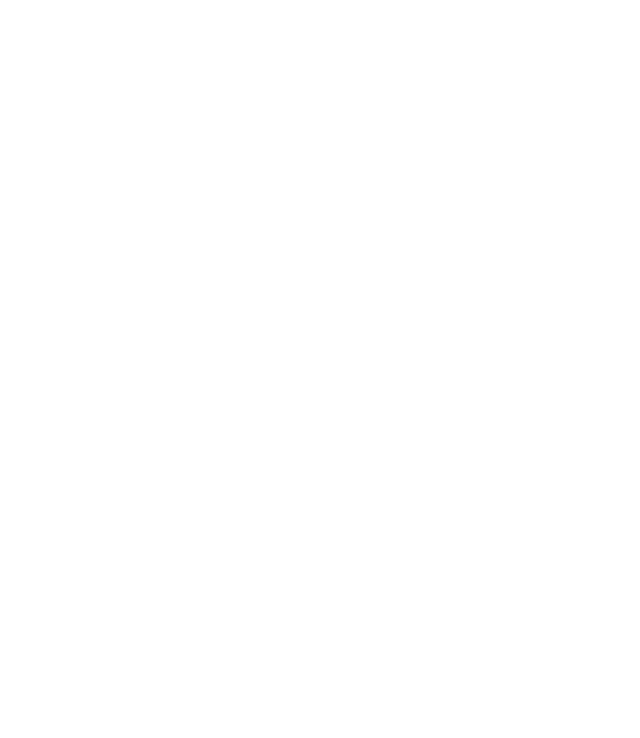
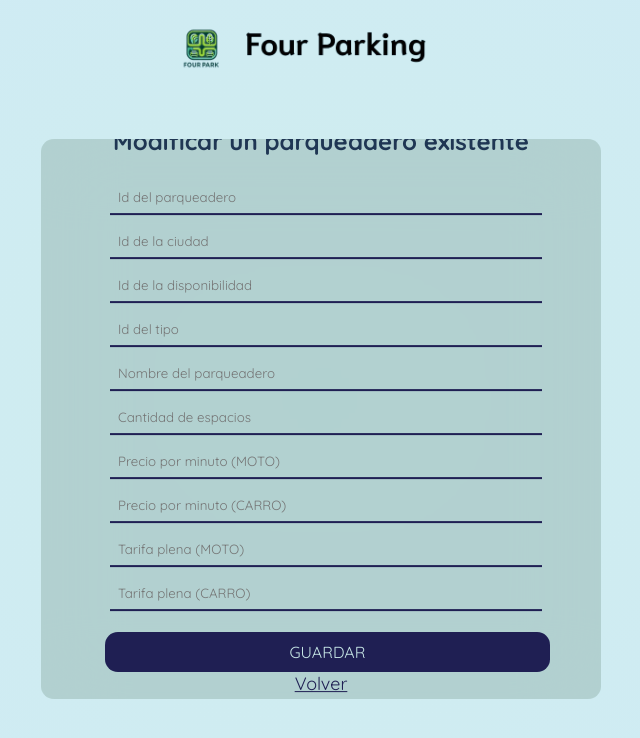
Before and after one commit to JuanAndresGonzalez/four-park, a React (Vite) app: page /modificarParqueadero in a window 1280 px wide. Before the commit this address had no page. Shown: the top 738 px of the page, without its empty margins (319-959 px from the left). Built offline with nearby package versions, Linux system fonts and the light colour scheme.

Commit message:
Se agrega boton eliminar parqueadero y  modificar parqueadero a la vista gerente

```diff
--- a/src/AddParking.module.css
+++ b/src/AddParking.module.css
@@ -35,7 +35,7 @@
 }
 
 .formcontainer {
-  height: 800px;
+  height: 1000px;
   position: relative;
   z-index: 8;
   padding: 1vw;
--- a/src/Gerente.css
+++ b/src/Gerente.css
@@ -22,7 +22,7 @@
   }
 
   .formcontainer {
-    height: 280px;
+    height: 380px;
     position: relative;
     z-index: 1;
     padding: 4vw;
--- a/src/Parqueadero.module.css
+++ b/src/Parqueadero.module.css
@@ -53,7 +53,6 @@
   font-family: "Quicksand", serif;
   font-size: 18px;
   text-decoration: none;
-
 }
 
 .navLinks a {
@@ -80,6 +79,7 @@
   font-weight: 600;
   border-radius: 6%;
 }
+
 .Gerentebutton{
   background-color: #A91127;
   color: #f3f2ed;
@@ -94,6 +94,7 @@
   font-weight: 600;
   border-radius: 6%;
 }
+
 .Gerentebutton:hover {
   background-color: #bc5878;
 }
--- a/src/Somos.module.css
+++ b/src/Somos.module.css
@@ -21,7 +21,7 @@
   position: relative;
 }
 
-.logocontainer {
+.logocontainer{
   position: absolute;
   top: 10px;
   left: 10px;
@@ -45,26 +45,26 @@
   display: flex;
   align-items: center;
   background-color: transparent;
-  color: #121214;
+  color:#121214;
   border: none;
-  cursor: pointer;
+  cursor:pointer;
   font-family: "Quicksand", serif;
   font-size: 18px;
   text-decoration: none;
 }
 
 .navLinks a {
-  color: #121214;
-  margin-right: 10px;
-  font-weight: 600;
-  text-decoration: none;
+color: #121214;
+margin-right: 10px;
+font-weight: 600;
+text-decoration: none;
 }
 
 .navLinks a:last-child {
   margin-right: 0;
 }
 
-.Reservationbutton {
+.Reservationbutton{
   background-color: #A91127;
   color: #f3f2ed;
   border: none;
@@ -72,11 +72,30 @@
   cursor: pointer;
   transition: background-color 0.3s;
   position: absolute;
-  top: 10px;
-  right: 20px;
+  top: 10px; /* Añadido */
+  right: 20px; /* Añadido */
   font-family: "Quicksand", serif;
   font-weight: 600;
   border-radius: 6%;
+}
+
+.Gerentebutton{
+  background-color: #A91127;
+  color: #f3f2ed;
+  border: none;
+  padding: 10px 20px;
+  cursor: pointer;
+  transition: background-color 0.3s;
+  position: absolute;
+  top: 10px; /* Añadido */
+  right: 165px; /* Añadido */
+  font-family: "Quicksand", serif;
+  font-weight: 600;
+  border-radius: 6%;
+}
+
+.Gerentebutton:hover {
+  background-color: #bc5878;
 }
 
 .Reservationbutton:hover {
--- a/src/gerente.jsx
+++ b/src/gerente.jsx
@@ -22,6 +22,8 @@
       <div className="formcontainer">
         <h1>Panel del Gerente</h1>
         <button className="actionButton" onClick={() => navigateTo('/agregarParqueadero')}>Agregar un nuevo parqueadero</button><br />
+        <button className="actionButton" onClick={() => navigateTo('/modificarParqueadero')}>Modificar un parqueadero existente</button><br />
+        <button className="actionButton" onClick={() => navigateTo('/emploRegister')}>Eliminar un parqueadero</button><br />
         <button className="actionButton" onClick={() => navigateTo('/emploRegister')}>Registrar Empleado</button><br />
         <button className="actionButton" onClick={() => navigateTo('/ver-informe')}>Ver Informe</button>
         <p>
--- a/src/main.jsx
+++ b/src/main.jsx
@@ -14,6 +14,7 @@
 import Somos from './somos';
 import EmploRegister from './emploRegister';
 import Gerente from './gerente';
+import ModificarParqueadero from './modificarParqueadero';
 
 ReactDOM.createRoot(document.getElementById('root')).render(
   <Router>
@@ -30,6 +31,7 @@
       <Route path='/somos' element={<Somos/>}/>
       <Route path='/emploRegister' element={<EmploRegister/>}/>
       <Route path='/gerente' element={<Gerente/>}/>
+      <Route path='/modificarParqueadero' element={<ModificarParqueadero/>}/>
     </Routes>
   </Router>
 );
--- a/src/modificarParqueadero.jsx
+++ b/src/modificarParqueadero.jsx
@@ -1,14 +1,22 @@
 import React, { useState } from 'react';
+import { useNavigate } from 'react-router-dom';
+import styles from './AddParking.module.css';
+import logo from './assets/img/logo.png';
 
-function ModificarParqueadero() {
+const AgregarParqueadero = () => {
+  const navigate = useNavigate();
+
   const [form, setForm] = useState({
-    ciudad: '',
-    direccion: '',
-    capacidad: '',
-    horario: '',
-    telefono: '',
-    email: '',
-    codigo: ''
+    idparqueadero: '',
+    idciudad: '',
+    iddisponibilidad: '',
+    idtipo: '',
+    nombreparqueadero: '',
+    cantidadespacios: '',
+    preciomoto: '',
+    preciocarro: '',
+    tarifamoto: '',
+    tarifacarro: ''
   });
 
   const handleChange = e => {
@@ -20,43 +28,38 @@
 
   const handleSubmit = e => {
     e.preventDefault();
-    console.log(form);
+  };
+
+  const handleBackClick = () => {
+    navigate('/gerente');
   };
 
   return (
-    <form onSubmit={handleSubmit}>
-      <h1>Modificar parqueadero</h1>
-      <label>
-        Ciudad:
-        <input type="text" name="ciudad" onChange={handleChange} />
-      </label><br />
-      <label>
-        Dirección:
-        <input type="text" name="direccion" onChange={handleChange} />
-      </label><br />
-      <label>
-        Capacidad:
-        <input type="text" name="capacidad" onChange={handleChange} />
-      </label><br />
-      <label>
-        Horario:
-        <input type="text" name="horario" onChange={handleChange} />
-      </label><br />
-      <label>
-        Teléfono:
-        <input type="text" name="telefono" onChange={handleChange} />
-      </label><br />
-      <label>
-        E-mail:
-        <input type="text" name="email" onChange={handleChange} />
-      </label><br />
-      <label>
-        Código:
-        <input type="text" name="codigo" onChange={handleChange} />
-      </label><br />
-      <button type="submit">GUARDAR</button>
-    </form>
+    <div className={styles.AddParking}>
+      <div className={styles.logocontainer}>
+        <img src={logo} alt="Four Parking logo" className={styles.logo} />
+      </div>
+      <div className={styles.formcontainer}>
+        <div className={styles.formcontent}>
+          <h2>Modificar un parqueadero existente</h2>
+          <form onSubmit={handleSubmit}>
+            <input type="number" placeholder="Id del parqueadero" name="idparqueadero" onChange={handleChange} /><br />
+            <input type="number" placeholder="Id de la ciudad"name="idciudad" onChange={handleChange} /><br />
+            <input type="number" placeholder="Id de la disponibilidad" name="iddisponibilidad" onChange={handleChange} /><br />
+            <input type="number" placeholder="Id del tipo" name="idtipo" onChange={handleChange} /><br />
+            <input type="text" placeholder="Nombre del parqueadero" name="nombreparqueadero" onChange={handleChange} /><br />
+            <input type="number" placeholder="Cantidad de espacios" name="cantidadespacios" onChange={handleChange} /><br />
+            <input type="number" placeholder="Precio por minuto (MOTO)" name="preciomoto" onChange={handleChange} /><br />
+            <input type="number" placeholder="Precio por minuto (CARRO)" name="preciocarro" onChange={handleChange} /><br />
+            <input type="number" placeholder="Tarifa plena (MOTO)" name="tarifamoto" onChange={handleChange} /><br />
+            <input type="number" placeholder="Tarifa plena (CARRO)" name="tarifacarro" onChange={handleChange} /><br />
+            <button type="submit">GUARDAR</button>
+          </form>
+          <p><button type="button" onClick={handleBackClick} className={styles.linkButton}>Volver</button></p>
+        </div>
+      </div>
+    </div>
   );
 }
 
-export default ModificarParqueadero;
+export default AgregarParqueadero;
--- a/src/somos.jsx
+++ b/src/somos.jsx
@@ -10,16 +10,21 @@
     navigate('/reserva'); // Navegar a la vista de reserva
   };
 
+  const handleGerenteClick = () => {
+    navigate('/gerente'); // Navegar a la vista de reserva
+  };
+
   return (
     <div className={styles.Somos}>
       <nav>
-       <div className={styles.logocontainer}>
+        <div className={styles.logocontainer}>
         <img src={logo} alt="Four Parking logo" className={styles.logo}/>
         </div>
         <div className={styles.navLinks}>
         <a href="/">Inicio</a>
         <a href="/parqueadero">Parqueaderos</a>
         <a href="/somos">¿Quiénes somos?</a>
+        <button onClick={handleGerenteClick} className={styles.Gerentebutton}>Acceso Gerente</button>
         <button onClick={handleReservationClick} className={styles.Reservationbutton}>¡Reserva ahora!</button>
         </div>
       </nav>
```
